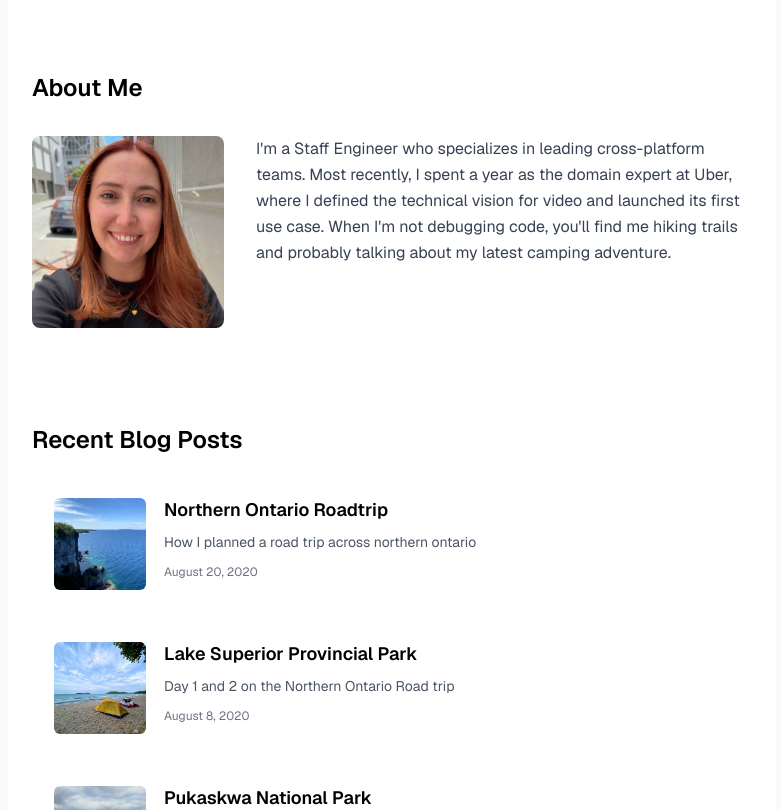
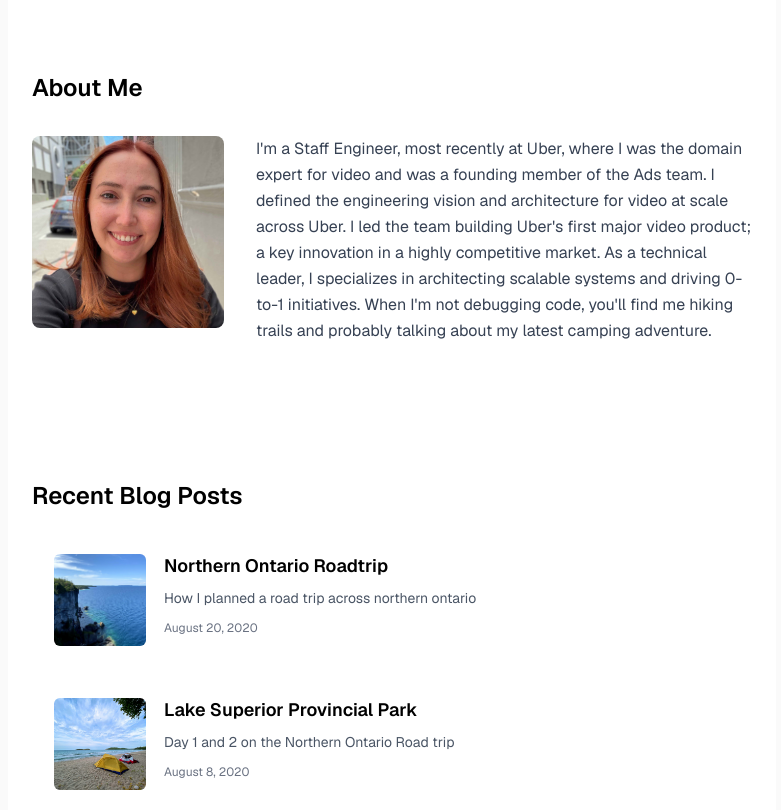
Before and after one commit to ErinCGallagher/personal-nextjs-website, a Next.js app: page / in a window 1280 px wide. Shown: the part 840-1650 px from the top of the page, without its empty margins (248-1029 px from the left). Built offline with nearby package versions, Linux system fonts and the light colour scheme.

Commit message:
update bio

```diff
--- a/app/components/about.tsx
+++ b/app/components/about.tsx
@@ -18,7 +18,7 @@ export function About() {
         </div>
         <div className="flex-1">
           <p className="text-base text-gray-700 dark:text-gray-300 leading-relaxed text-center md:text-left">
-            I'm a Staff Engineer who specializes in leading cross-platform teams. Most recently, I spent a year as the domain expert at Uber, where I defined the technical vision for video and launched its first use case. When I'm not debugging code, you'll find me hiking trails and probably talking about my latest camping adventure.
+            I'm a Staff Engineer, most recently at Uber, where I was the domain expert for video and was a founding member of the Ads team. I defined the engineering vision and architecture for video at scale across Uber. I led the team building Uber's first major video product; a key innovation in a highly competitive market. As a technical leader, I specializes in architecting scalable systems and driving 0-to-1 initiatives. When I'm not debugging code, you'll find me hiking trails and probably talking about my latest camping adventure.
           </p>
           <div className="mt-4 text-center md:text-left">
             <Link
```
